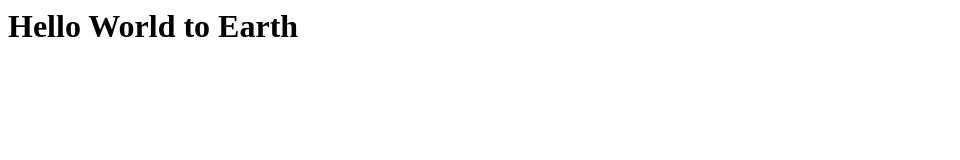
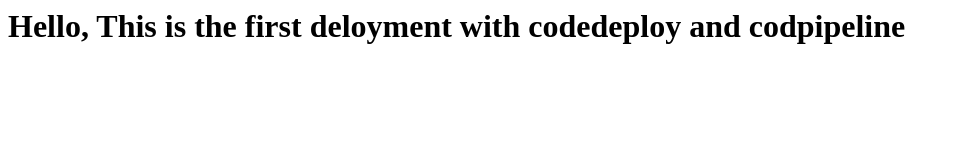
Before and after one commit to maddy-devops/website, a plain HTML site: page index.html in a window 1280 px wide. Shown: the whole page, without its empty margins (0-960 px from the left). Drawn offline with Linux system fonts and the light colour scheme.

Commit message:
update index file

```diff
--- a/index.html
+++ b/index.html
@@ -1,7 +1,7 @@
 <html>
   <body>
     <h1>
-      Hello World to Earth
+      Hello, This is the first deloyment with codedeploy and codpipeline
     </h1>
   </body>
 </html>
```
